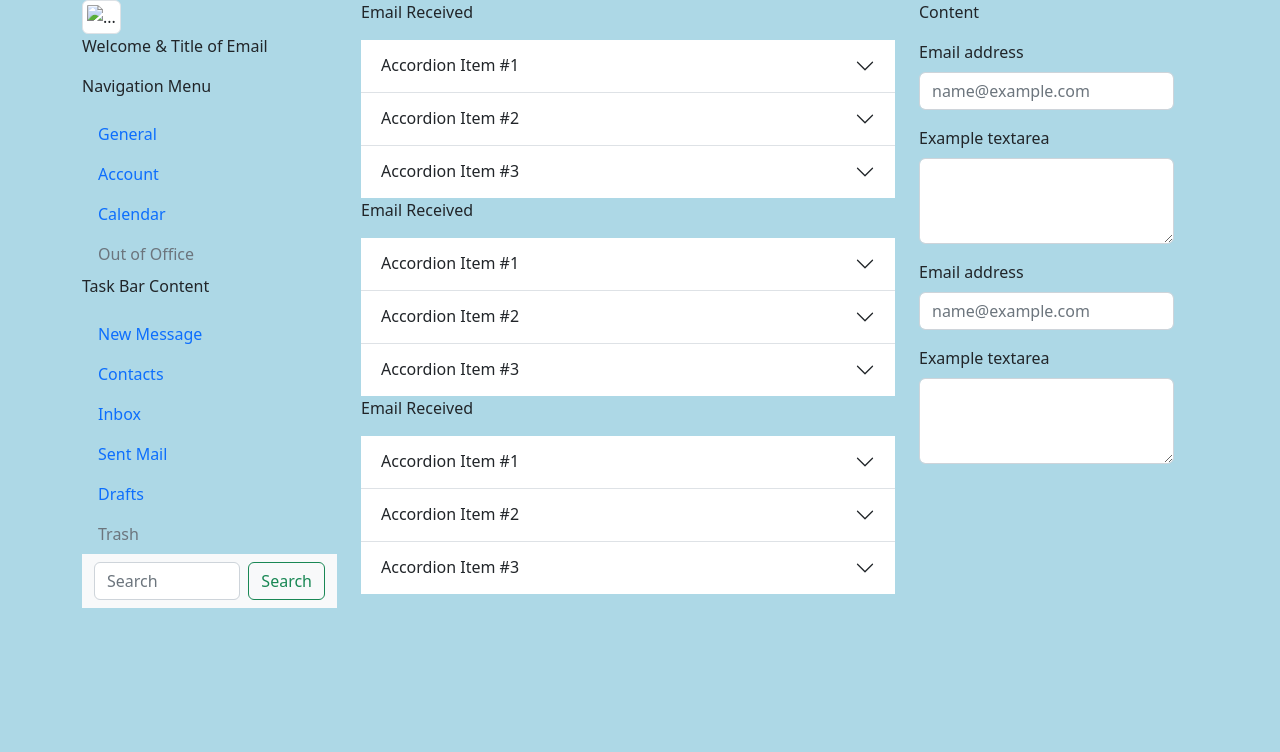
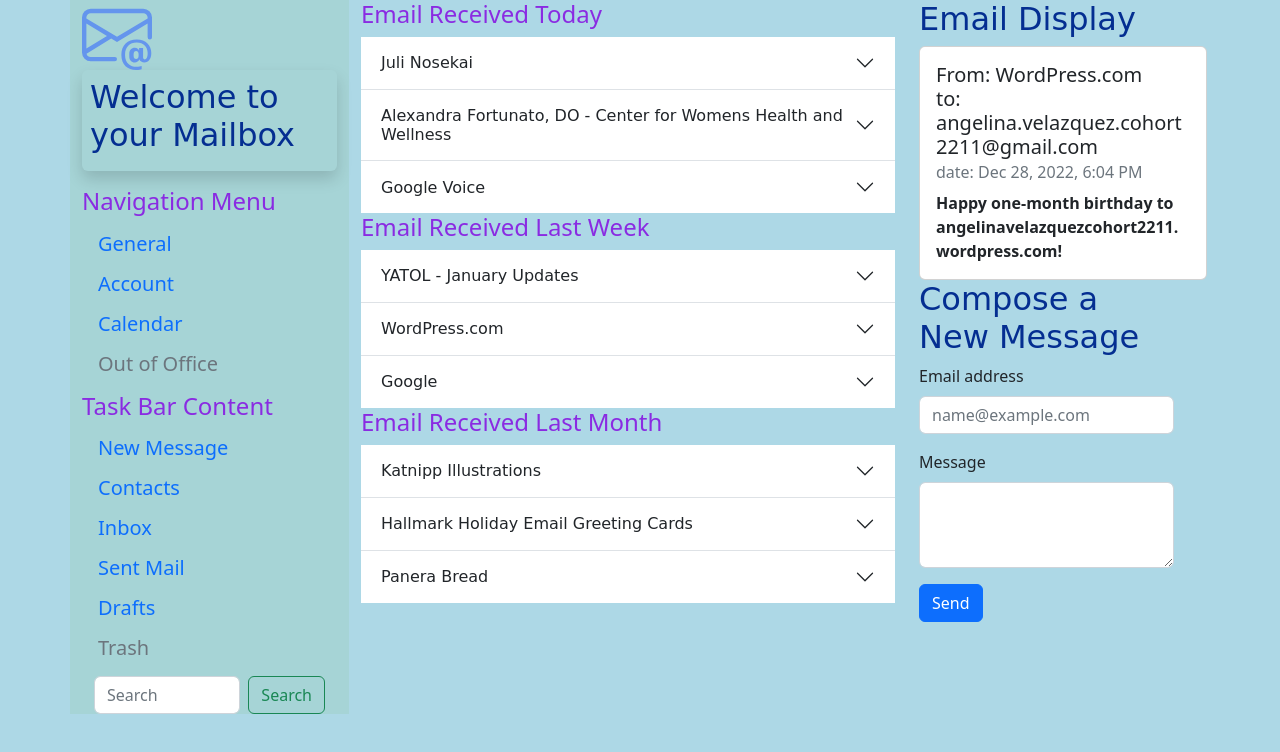
Before and after one commit to AngelinaVelazquez/Responsive-Email-Template, a plain HTML site: page index.html in a window 1280 px wide. Drawn offline with nearby package versions, Linux system fonts and the light colour scheme.

Commit message:
second commit

```diff
--- a/index.html
+++ b/index.html
@@ -14,17 +14,24 @@
     <div class="container">
       <div class="row w-100">
         <!--First Column-->
-          <div class="col-sm-12 col-md-4 col-lg-3">
-              <img src="..." class="img-thumbnail" alt="...">
-              <p>Welcome & Title of Email</p>
-              <p>Navigation Menu</p>
+          <div class="col-sm-12 col-md-4 col-lg-3" id="first">
+              <svg xmlns="http://www.w3.org/2000/svg" width="70" height="70" fill="currentColor" class="bi bi-envelope-at" viewBox="0 0 16 16">
+                <path d="M2 2a2 2 0 0 0-2 2v8.01A2 2 0 0 0 2 14h5.5a.5.5 0 0 0 0-1H2a1 1 0 0 1-.966-.741l5.64-3.471L8 9.583l7-4.2V8.5a.5.5 0 0 0 1 0V4a2 2 0 0 0-2-2H2Zm3.708 6.208L1 11.105V5.383l4.708 2.825ZM1 4.217V4a1 1 0 0 1 1-1h12a1 1 0 0 1 1 1v.217l-7 4.2-7-4.2Z"/>
+                <path d="M14.247 14.269c1.01 0 1.587-.857 1.587-2.025v-.21C15.834 10.43 14.64 9 12.52 9h-.035C10.42 9 9 10.36 9 12.432v.214C9 14.82 10.438 16 12.358 16h.044c.594 0 1.018-.074 1.237-.175v-.73c-.245.11-.673.18-1.18.18h-.044c-1.334 0-2.571-.788-2.571-2.655v-.157c0-1.657 1.058-2.724 2.64-2.724h.04c1.535 0 2.484 1.05 2.484 2.326v.118c0 .975-.324 1.39-.639 1.39-.232 0-.41-.148-.41-.42v-2.19h-.906v.569h-.03c-.084-.298-.368-.63-.954-.63-.778 0-1.259.555-1.259 1.4v.528c0 .892.49 1.434 1.26 1.434.471 0 .896-.227 1.014-.643h.043c.118.42.617.648 1.12.648Zm-2.453-1.588v-.227c0-.546.227-.791.573-.791.297 0 .572.192.572.708v.367c0 .573-.253.744-.564.744-.354 0-.581-.215-.581-.8Z"/>
+              </svg>
+              <div class="shadow p-2 mb-3 bg-body-tertiary rounded">
+              <h2>Welcome to your Mailbox</h2></div>
+              <h4>Navigation Menu</h4>
+              <h5>
                 <nav class="nav flex-column">
                     <a class="nav-link active" aria-current="page" href="#">General</a>
                     <a class="nav-link" href="#">Account</a>
                     <a class="nav-link" href="#">Calendar</a>
                     <a class="nav-link disabled">Out of Office</a>
                 </nav>
-              <p>Task Bar Content</p>
+              </h5>
+              <h4>Task Bar Content</h4>
+              <h5>
                 <nav class="nav flex-column">
                     <a class="nav-link active" aria-current="page" href="#">New Message</a>
                     <a class="nav-link" href="#">Contacts</a>
@@ -32,7 +39,8 @@
                     <a class="nav-link" href="#">Sent Mail</a>
                     <a class="nav-link" href="#">Drafts</a>
                     <a class="nav-link disabled">Trash</a>
-              <nav class="navbar bg-light">
+
+              </h5>
                 <div class="container-fluid">
                   <form class="d-flex" role="search">
                     <input class="form-control me-2" type="search" placeholder="Search" aria-label="Search">
@@ -43,102 +51,103 @@
           </div>
         <!--Second Column-->
           <div class="col-sm-12 col-md-8 col-lg-6">
-            <p>Email Received</p>
+            <h4>Email Received Today</h4>
             <div class="accordion accordion-flush" id="accordionFlushExample">
               <div class="accordion-item">
                 <h2 class="accordion-header" id="flush-headingOne">
                   <button class="accordion-button collapsed" type="button" data-bs-toggle="collapse" data-bs-target="#flush-collapseOne" aria-expanded="false" aria-controls="flush-collapseOne">
-                    Accordion Item #1
+                    Juli Nosekai
                   </button>
                 </h2>
                 <div id="flush-collapseOne" class="accordion-collapse collapse" aria-labelledby="flush-headingOne" data-bs-parent="#accordionFlushExample">
-                  <div class="accordion-body">Placeholder content for this accordion, which is intended to demonstrate the <code>.accordion-flush</code> class. This is the first item's accordion body.</div>
+                  <div class="accordion-body">Hello thi is Juli! Welcome to my world. Thank you for choosing to follow me on both Instagram and Youtube. You will be receiving notifications each week regarding new photos and videos.</div>
                 </div>
               </div>
               <div class="accordion-item">
                 <h2 class="accordion-header" id="flush-headingTwo">
                   <button class="accordion-button collapsed" type="button" data-bs-toggle="collapse" data-bs-target="#flush-collapseTwo" aria-expanded="false" aria-controls="flush-collapseTwo">
-                    Accordion Item #2
+                    Alexandra Fortunato, DO - Center for Womens Health and Wellness
                   </button>
                 </h2>
                 <div id="flush-collapseTwo" class="accordion-collapse collapse" aria-labelledby="flush-headingTwo" data-bs-parent="#accordionFlushExample">
-                  <div class="accordion-body">Placeholder content for this accordion, which is intended to demonstrate the <code>.accordion-flush</code> class. This is the second item's accordion body. Let's imagine this being filled with some actual content.</div>
+                  <div class="accordion-body">This is an appointment Reminder. Thanks for scheduling a visit with Dr. Alexandra Fortunato, DO. Appointmen is schedule for Wed Mar 01, 2023, 12:00pm at the Center for Womens Health and Wellness, located in Delhi, CA. We look forward to seeing you!</div>
                 </div>
               </div>
               <div class="accordion-item">
                 <h2 class="accordion-header" id="flush-headingThree">
                   <button class="accordion-button collapsed" type="button" data-bs-toggle="collapse" data-bs-target="#flush-collapseThree" aria-expanded="false" aria-controls="flush-collapseThree">
-                    Accordion Item #3
+                    Google Voice
                   </button>
                 </h2>
                 <div id="flush-collapseThree" class="accordion-collapse collapse" aria-labelledby="flush-headingThree" data-bs-parent="#accordionFlushExample">
-                  <div class="accordion-body">Placeholder content for this accordion, which is intended to demonstrate the <code>.accordion-flush</code> class. This is the third item's accordion body. Nothing more exciting happening here in terms of content, but just filling up the space to make it look, at least at first glance, a bit more representative of how this would look in a real-world application.</div>
+                  <div class="accordion-body"> New voicemail form Bay Valley Tech (209) 985-4721. This is Bay Valley Tech we are calling to notify you of our coding internship. Please give us a call back to this number. Have a nice day!</div>
                 </div>
               </div>
             </div>
-            <p>Email Received</p>
+            <h4>Email Received Last Week</h4>
             <div class="accordion accordion-flush" id="accordionFlushExample">
               <div class="accordion-item">
                 <h2 class="accordion-header" id="flush-headingOne">
                   <button class="accordion-button collapsed" type="button" data-bs-toggle="collapse" data-bs-target="#flush-collapseOne" aria-expanded="false" aria-controls="flush-collapseOne">
-                    Accordion Item #1
+                    YATOL - January Updates
                   </button>
                 </h2>
                 <div id="flush-collapseOne" class="accordion-collapse collapse" aria-labelledby="flush-headingOne" data-bs-parent="#accordionFlushExample">
-                  <div class="accordion-body">Placeholder content for this accordion, which is intended to demonstrate the <code>.accordion-flush</code> class. This is the first item's accordion body.</div>
+                  <div class="accordion-body"> January 2023 Edition News & Events By Young Adults for Young Adults. Thank you so much to all of you who joined us at our Recommitment masses on December 8, 2022.</div>
                 </div>
               </div>
               <div class="accordion-item">
                 <h2 class="accordion-header" id="flush-headingTwo">
                   <button class="accordion-button collapsed" type="button" data-bs-toggle="collapse" data-bs-target="#flush-collapseTwo" aria-expanded="false" aria-controls="flush-collapseTwo">
-                    Accordion Item #2
+                    WordPress.com
                   </button>
                 </h2>
                 <div id="flush-collapseTwo" class="accordion-collapse collapse" aria-labelledby="flush-headingTwo" data-bs-parent="#accordionFlushExample">
-                  <div class="accordion-body">Placeholder content for this accordion, which is intended to demonstrate the <code>.accordion-flush</code> class. This is the second item's accordion body. Let's imagine this being filled with some actual content.</div>
+                  <div class="accordion-body">Happy one-month birthday to angelinavelazquezcohort2211.wordpress.com!</div>
                 </div>
               </div>
               <div class="accordion-item">
                 <h2 class="accordion-header" id="flush-headingThree">
                   <button class="accordion-button collapsed" type="button" data-bs-toggle="collapse" data-bs-target="#flush-collapseThree" aria-expanded="false" aria-controls="flush-collapseThree">
-                    Accordion Item #3
+                    Google
                   </button>
                 </h2>
                 <div id="flush-collapseThree" class="accordion-collapse collapse" aria-labelledby="flush-headingThree" data-bs-parent="#accordionFlushExample">
-                  <div class="accordion-body">Placeholder content for this accordion, which is intended to demonstrate the <code>.accordion-flush</code> class. This is the third item's accordion body. Nothing more exciting happening here in terms of content, but just filling up the space to make it look, at least at first glance, a bit more representative of how this would look in a real-world application.</div>
+                  <div class="accordion-body">Google Security Alert! A new sign-in on Apple iPhone.</div>
                 </div>
               </div>
             </div>
-            <p>Email Received</p>
+            <h4>Email Received Last Month</h4>
             <div class="accordion accordion-flush" id="accordionFlushExample">
               <div class="accordion-item">
                 <h2 class="accordion-header" id="flush-headingOne">
                   <button class="accordion-button collapsed" type="button" data-bs-toggle="collapse" data-bs-target="#flush-collapseOne" aria-expanded="false" aria-controls="flush-collapseOne">
-                    Accordion Item #1
+                    Katnipp Illustrations
                   </button>
                 </h2>
                 <div id="flush-collapseOne" class="accordion-collapse collapse" aria-labelledby="flush-headingOne" data-bs-parent="#accordionFlushExample">
-                  <div class="accordion-body">Placeholder content for this accordion, which is intended to demonstrate the <code>.accordion-flush</code> class. This is the first item's accordion body.</div>
+                  <div class="accordion-body">Thank you for being a valued customer of The Wonderful World of Katnipp, where you can find whimsically cute characters, gifts & goodies. We hope you like our Katnipp Illustrations 2023 Calendar. Thank you for shopping with us!</div>
                 </div>
               </div>
               <div class="accordion-item">
                 <h2 class="accordion-header" id="flush-headingTwo">
                   <button class="accordion-button collapsed" type="button" data-bs-toggle="collapse" data-bs-target="#flush-collapseTwo" aria-expanded="false" aria-controls="flush-collapseTwo">
-                    Accordion Item #2
+                    Hallmark
+                    Holiday Email Greeting Cards
                   </button>
                 </h2>
                 <div id="flush-collapseTwo" class="accordion-collapse collapse" aria-labelledby="flush-headingTwo" data-bs-parent="#accordionFlushExample">
-                  <div class="accordion-body">Placeholder content for this accordion, which is intended to demonstrate the <code>.accordion-flush</code> class. This is the second item's accordion body. Let's imagine this being filled with some actual content.</div>
+                  <div class="accordion-body">Hello! You have received a Hallmark E-Card. We wish you a Merry Christmas and a Happy 2023!</div>
                 </div>
               </div>
               <div class="accordion-item">
                 <h2 class="accordion-header" id="flush-headingThree">
                   <button class="accordion-button collapsed" type="button" data-bs-toggle="collapse" data-bs-target="#flush-collapseThree" aria-expanded="false" aria-controls="flush-collapseThree">
-                    Accordion Item #3
+                    Panera Bread
                   </button>
                 </h2>
                 <div id="flush-collapseThree" class="accordion-collapse collapse" aria-labelledby="flush-headingThree" data-bs-parent="#accordionFlushExample">
-                  <div class="accordion-body">Placeholder content for this accordion, which is intended to demonstrate the <code>.accordion-flush</code> class. This is the third item's accordion body. Nothing more exciting happening here in terms of content, but just filling up the space to make it look, at least at first glance, a bit more representative of how this would look in a real-world application.</div>
+                  <div class="accordion-body">Your Birthday surprise is inside!</div>
                 </div>
               </div>
             </div>
@@ -146,23 +155,28 @@
 
         <!--Third Column-->
           <div class="col-sm-12 col-md-12 col-lg-3">
-            <p>Content</p>
+            <h2>Email Display</h2>
+            <div class="card" style="width: 18rem;">
+                <div class="card-body">
+                  <h5 class="card-title">From: WordPress.com <donotreply@wordpress.com>
+                   <div>to:	angelina.velazquez.cohort2211@gmail.com</div>
+                    </h5>
+                  <h6 class="card-subtitle mb-2 text-muted">date: Dec 28, 2022, 6:04 PM </h6>
+                  <p class="card-text">
+                    Happy one-month birthday to angelinavelazquezcohort2211.wordpress.com!
+                  </p>
+                </div>
+              </div>
+            <h2>Compose a New Message</h2>
             <div class="mb-3">
               <label for="exampleFormControlInput1" class="form-label">Email address</label>
               <input type="email" class="form-control" id="exampleFormControlInput1" placeholder="name@example.com">
             </div>
             <div class="mb-3">
-              <label for="exampleFormControlTextarea1" class="form-label">Example textarea</label>
+              <label for="exampleFormControlTextarea1" class="form-label">Message</label>
               <textarea class="form-control" id="exampleFormControlTextarea1" rows="3"></textarea>
             </div>
-            <div class="mb-3">
-              <label for="exampleFormControlInput1" class="form-label">Email address</label>
-              <input type="email" class="form-control" id="exampleFormControlInput1" placeholder="name@example.com">
-            </div>
-            <div class="mb-3">
-              <label for="exampleFormControlTextarea1" class="form-label">Example textarea</label>
-              <textarea class="form-control" id="exampleFormControlTextarea1" rows="3"></textarea>
-            </div>
+            <button type="button" class="btn btn-primary">Send</button>
           </div>
         </div>
        </div>
--- a/styles.css
+++ b/styles.css
@@ -1,3 +1,20 @@
 body {
     background-color: lightblue;
   }
+p {
+    font-weight: bold;
+}
+h2 {
+    font-family: 'Moon Dance', cursive;
+    color: rgb(4, 46, 145);
+}
+h4 {
+    color:blueviolet;
+}
+#first {
+    background-color:rgb(166, 212, 214);
+    color:cornflowerblue
+}
+.mb-3 {
+    margin: bottom 15px;
+}
```
Lines whose indentation alone changed are shown as unchanged.
